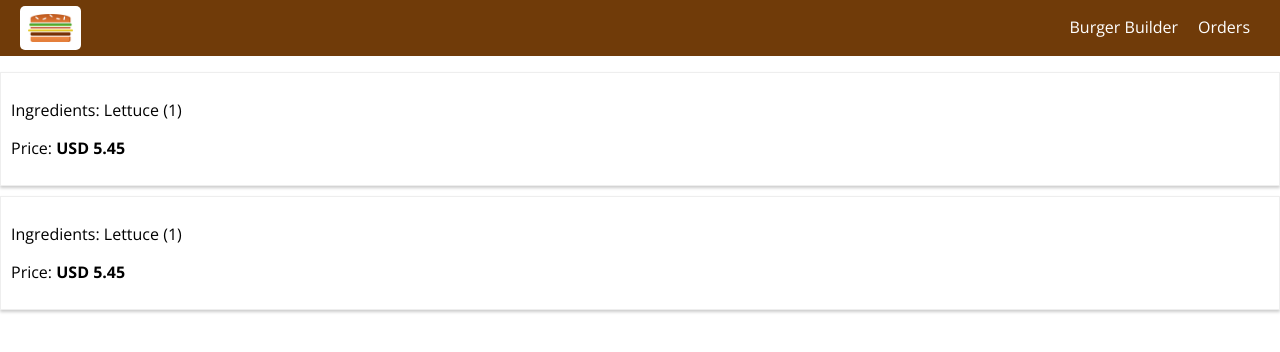
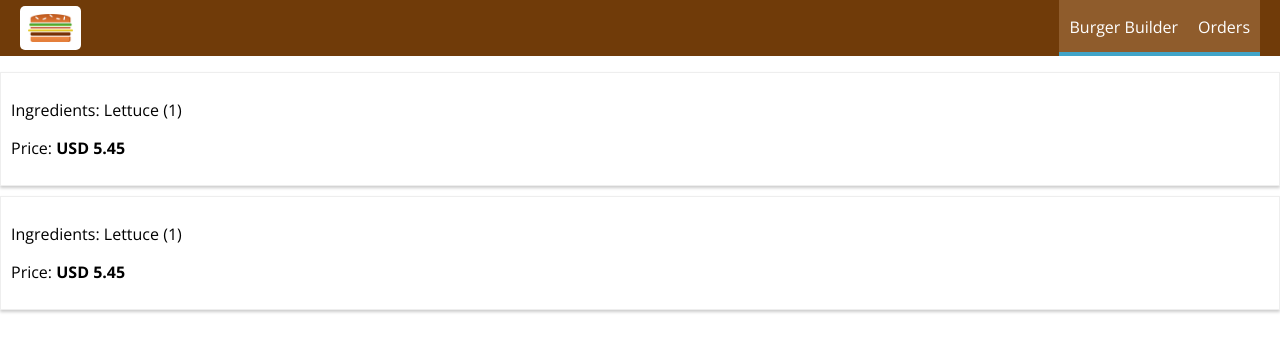
Before and after one commit to makomweb/notes-react-course, a React app in the folder burger-builder/: page /orders in a window 1280 px wide. Shown: the top 352 px of the page. Built offline with nearby package versions, Linux system fonts and the light colour scheme.

Commit message:
fix CSS modules applies unique active class name (this way the active navigation item is highlighted)

```diff
--- a/burger-builder/src/Components/Navigation/NavigationItems/NavigationItem/NavigationItem.js
+++ b/burger-builder/src/Components/Navigation/NavigationItems/NavigationItem/NavigationItem.js
@@ -5,7 +5,7 @@ import { NavLink } from 'react-router-dom';
 const NavigationItem = (props) => (
     <li className={classes.NavigationItem}>
         <NavLink to={props.link}
-            className={props.active ? classes.active : null}>
+            activeClassName={classes.active}>
             {props.children}
         </NavLink>
     </li>
```
